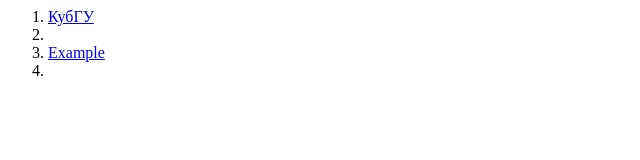
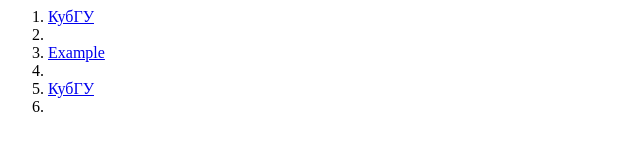
Before and after one commit to SablinArtyom/SablinArtyom.github.io, a plain HTML site: page index.html in a window 1280 px wide. Shown: the full height of the page, 0-640 px from the left. Drawn offline with Linux system fonts and the light colour scheme.

Commit message:
Update index.html

```diff
--- a/index.html
+++ b/index.html
@@ -1,4 +1,5 @@
 <ol>
 <li><a href="http://kubsu.ru/">КубГУ</a><li>
   <li><a href="http://example.com/">Example</a><li>
+  <li><a href="ftp://kubsu.ru/ru/node/36474">КубГУ</a><li>
 <ol>
```
